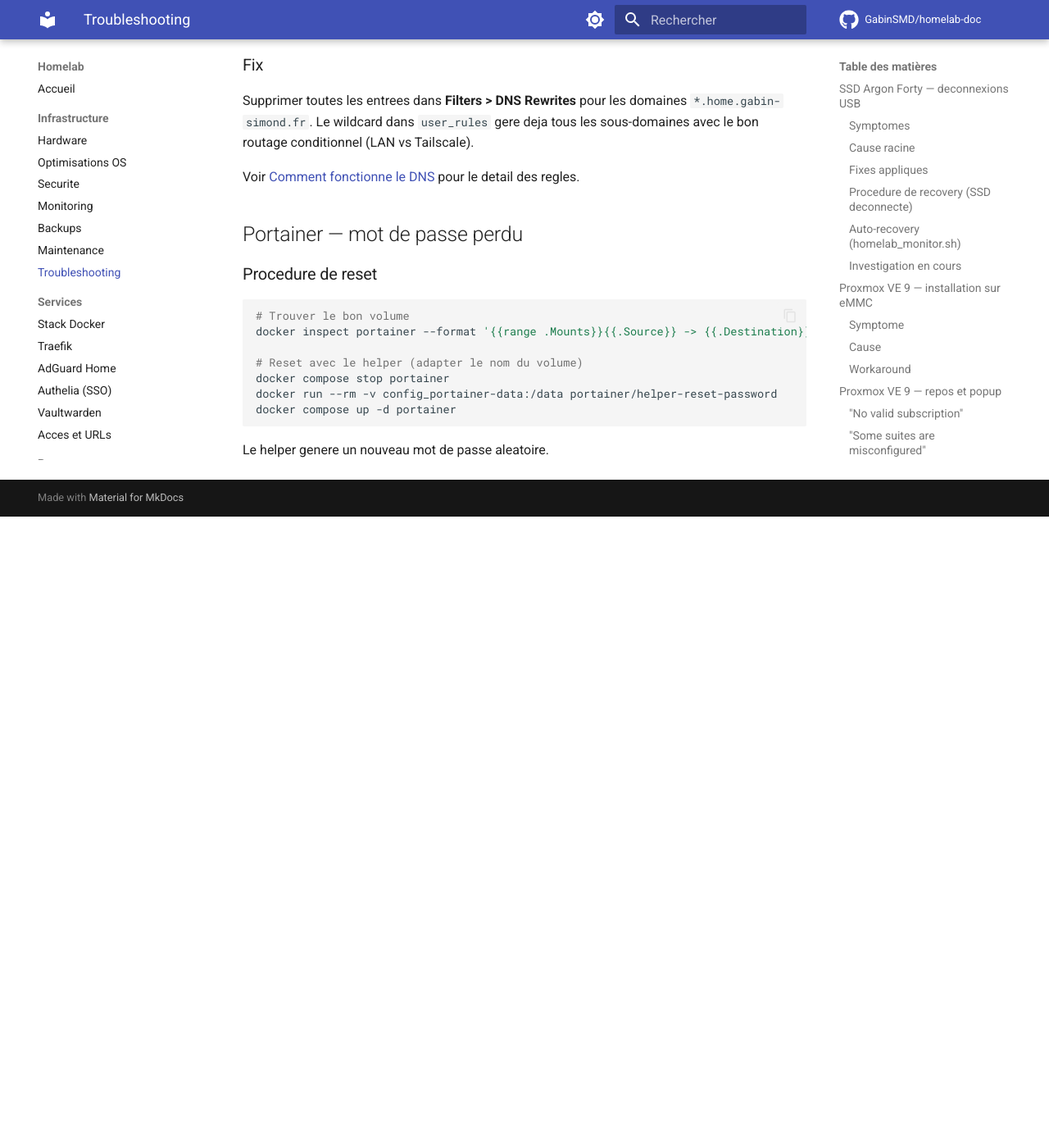
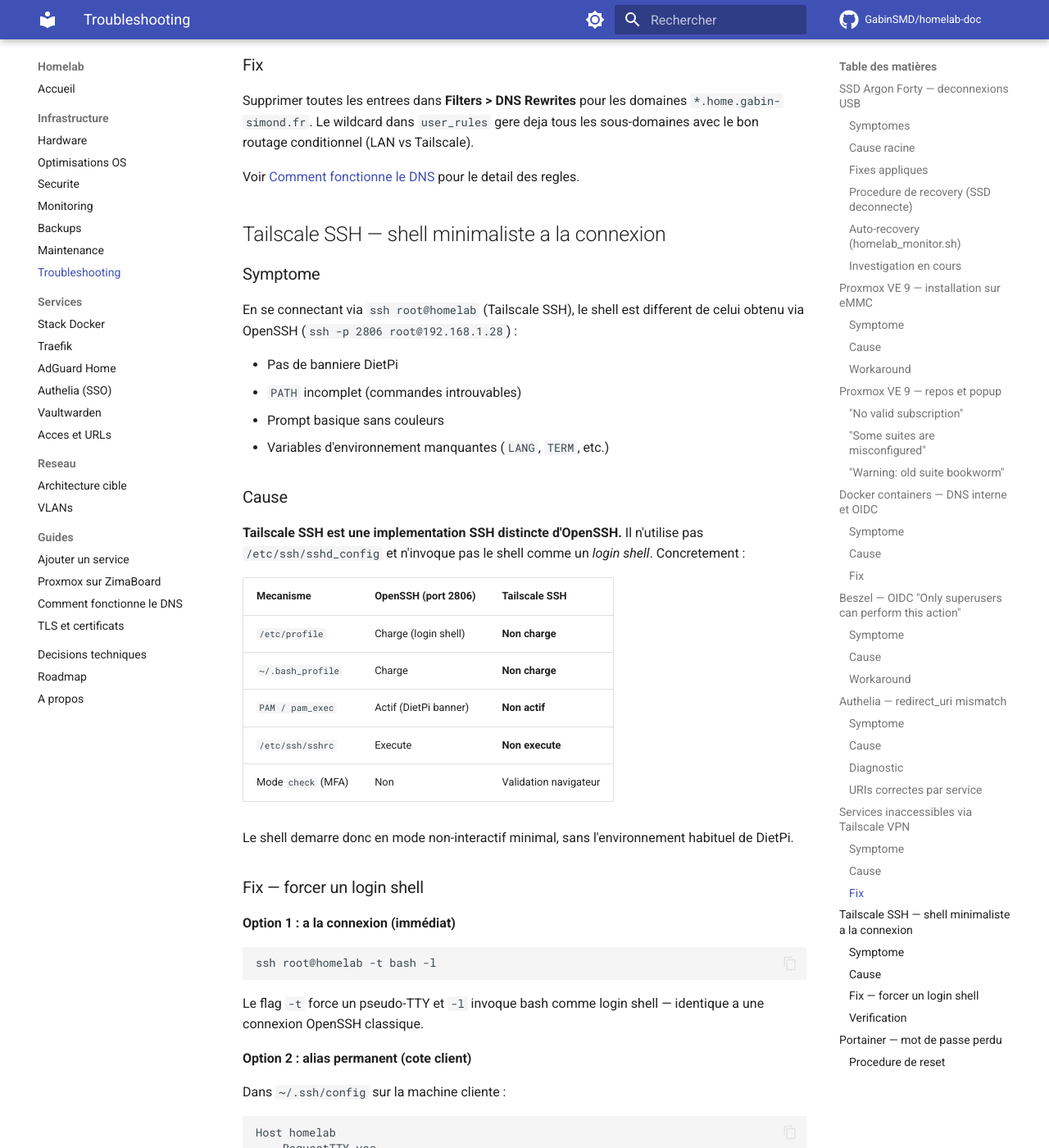
Before and after one commit to GabinSMD/homelab-doc, an MkDocs documentation site: the page built from docs/infrastructure/troubleshooting.md, in a window 1280 px wide and 1400 px high, scrolled down 5848 px. Shown: the whole window at 82% size. Built offline with MkDocs 1.6.1 and Material for MkDocs 9.7.7, drawn with Linux system fonts in a browser that asks for light colours; comment, search, counter and statistics services are not loaded; before the commit the page ends 6478 px from its top, so only the background shows below that; some of the changed text lies outside the part shown.

Commit message:
docs(troubleshooting): document Tailscale SSH minimal shell issue
Explain why connecting via Tailscale SSH gives a different shell
than OpenSSH: Tailscale does not invoke a login shell, so /etc/profile,
~/.bash_profile, and DietPi PAM hooks are not executed.

Add three fix options: -t bash -l flag, ~/.ssh/config alias, and
verifying the root default shell is /bin/bash.

https://claude.ai/code/session_01CbTmFrEZsFCTCLVJctG1hk

````diff
--- a/docs/infrastructure/troubleshooting.md
+++ b/docs/infrastructure/troubleshooting.md
@@ -211,6 +211,81 @@ Supprimer toutes les entrees dans **Filters > DNS Rewrites** pour les domaines `
 
 Voir [Comment fonctionne le DNS](../guides/dns-flow.md#les-dns-rewrites-la-piece-cle) pour le detail des regles.
 
+## Tailscale SSH — shell minimaliste a la connexion
+
+### Symptome
+
+En se connectant via `ssh root@homelab` (Tailscale SSH), le shell est different de celui obtenu via OpenSSH (`ssh -p 2806 root@192.168.1.28`) :
+
+- Pas de banniere DietPi
+- `PATH` incomplet (commandes introuvables)
+- Prompt basique sans couleurs
+- Variables d'environnement manquantes (`LANG`, `TERM`, etc.)
+
+### Cause
+
+**Tailscale SSH est une implementation SSH distincte d'OpenSSH.** Il n'utilise pas `/etc/ssh/sshd_config` et n'invoque pas le shell comme un *login shell*. Concretement :
+
+| Mecanisme | OpenSSH (port 2806) | Tailscale SSH |
+|---|---|---|
+| `/etc/profile` | Charge (login shell) | **Non charge** |
+| `~/.bash_profile` | Charge | **Non charge** |
+| `PAM / pam_exec` | Actif (DietPi banner) | **Non actif** |
+| `/etc/ssh/sshrc` | Execute | **Non execute** |
+| Mode `check` (MFA) | Non | Validation navigateur |
+
+Le shell demarre donc en mode non-interactif minimal, sans l'environnement habituel de DietPi.
+
+### Fix — forcer un login shell
+
+**Option 1 : a la connexion (immédiat)**
+
+```bash
+ssh root@homelab -t bash -l
+```
+
+Le flag `-t` force un pseudo-TTY et `-l` invoque bash comme login shell — identique a une connexion OpenSSH classique.
+
+**Option 2 : alias permanent (cote client)**
+
+Dans `~/.ssh/config` sur la machine cliente :
+
+```
+Host homelab
+    RequestTTY yes
+    RemoteCommand bash -l
+```
+
+**Option 3 : configurer Tailscale SSH pour toujours utiliser un login shell**
+
+Dans la politique SSH Tailscale (console admin > Access controls), modifier le bloc `ssh` pour specifier le shell :
+
+```json
+{
+  "action": "check",
+  "src": ["autogroup:member"],
+  "dst": ["tag:homelab"],
+  "users": ["root"],
+  "checkPeriod": "120h"
+}
+```
+
+Ou directement sur le serveur, s'assurer que le shell par defaut de `root` est bien `/bin/bash` :
+
+```bash
+chsh -s /bin/bash root
+grep root /etc/passwd   # doit afficher .../root:/bin/bash
+```
+
+### Verification
+
+Apres correction, les deux methodes doivent donner le meme resultat :
+
+```bash
+ssh root@homelab "echo $SHELL; echo $PATH"
+ssh -p 2806 root@192.168.1.28 "echo $SHELL; echo $PATH"
+```
+
 ## Portainer — mot de passe perdu
 
 ### Procedure de reset
````
